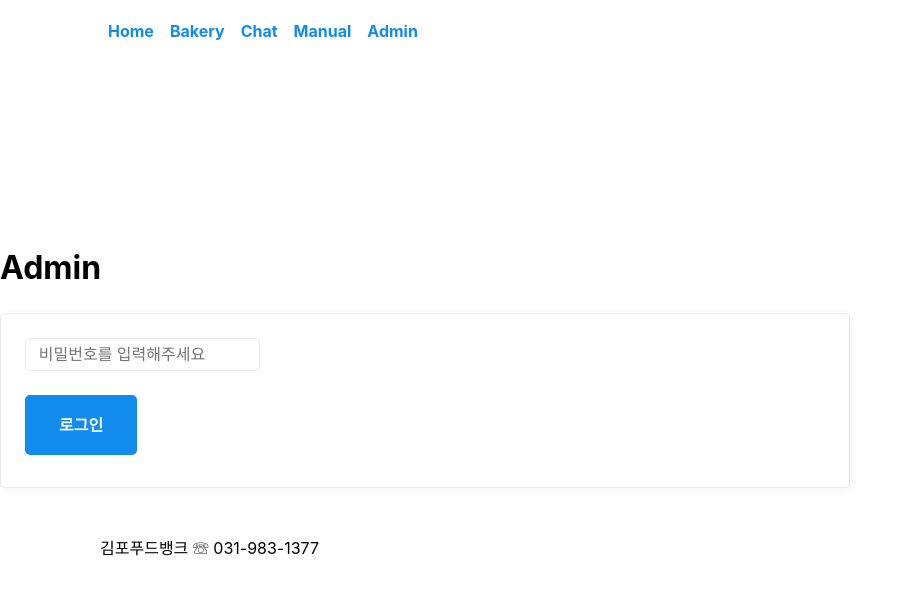
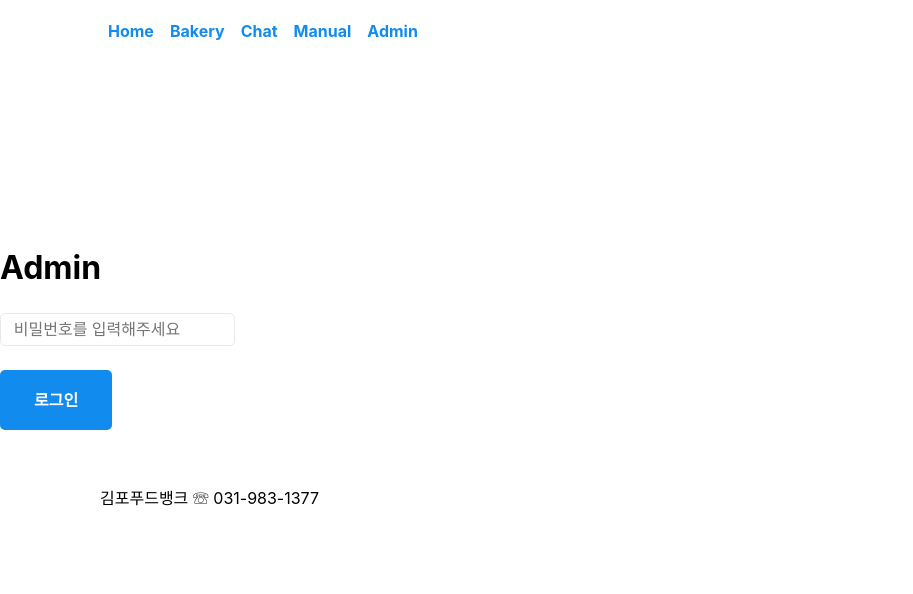
Before and after one commit to MS269/bread-collection, a React (Create React App) app: page /admin in a window 1280 px wide. Shown: the top 594 px of the page, without its empty margins (0-913 px from the left). Built offline with nearby package versions, Linux system fonts and the light colour scheme; no server answers.

Commit message:
Update form to div

```diff
--- a/src/screens/Admin.tsx
+++ b/src/screens/Admin.tsx
@@ -20,14 +20,14 @@ export default function Admin() {
       {isLoggedIn ? (
         "Logged In"
       ) : (
-        <form>
+        <div>
           <input
             type="password"
             placeholder="비밀번호를 입력해주세요"
             onChange={(event) => setNewPassword(event.target.value)}
           />
           <button onClick={login}>로그인</button>
-        </form>
+        </div>
       )}
     </div>
   );
```
